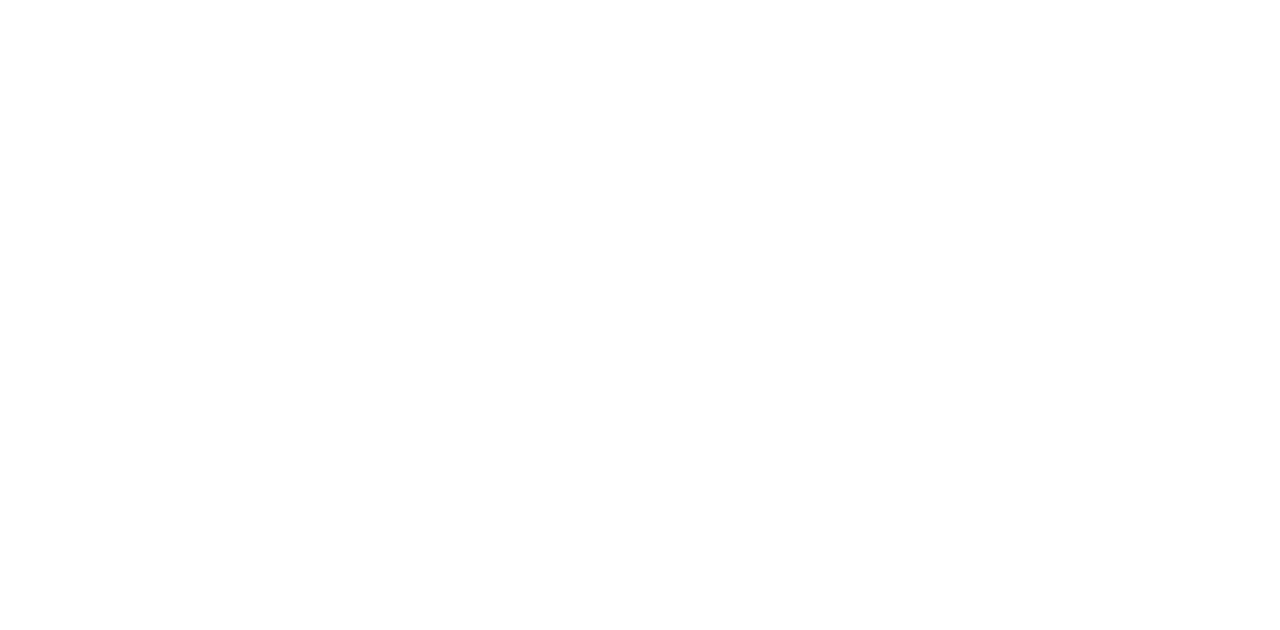
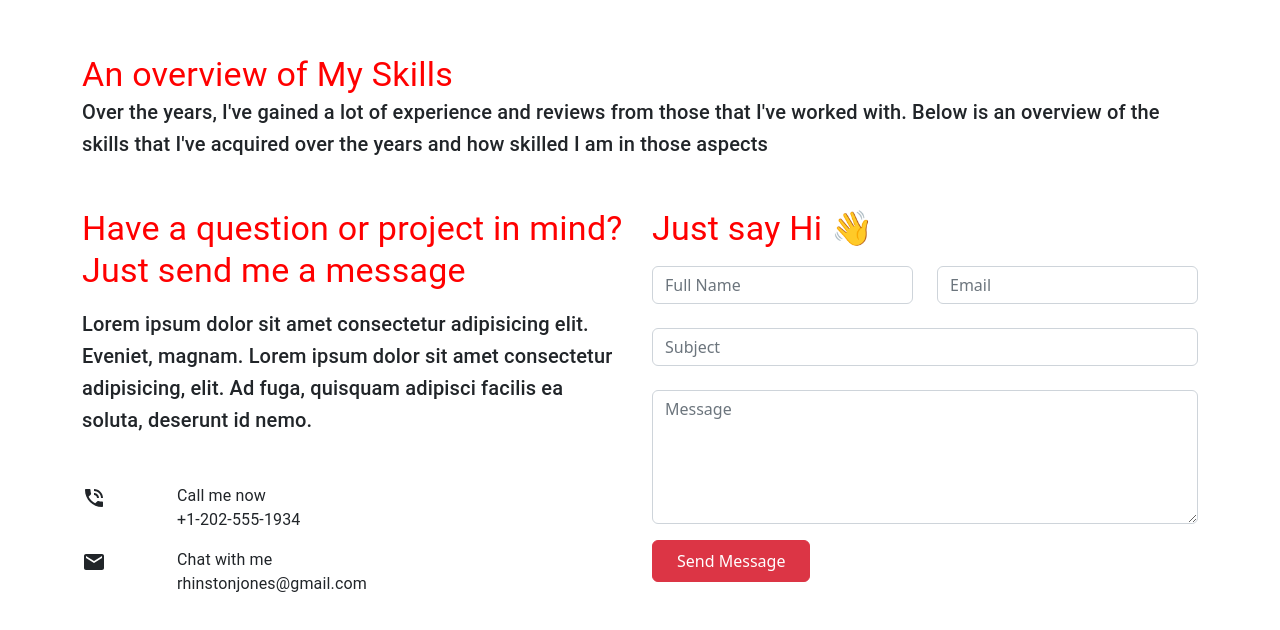
Before and after one commit to Nadeem-png/portfolio, a React (Create React App) app: page / in a window 1280 px wide. Shown: the part 1370-2000 px from the top of the page. Before the commit the page ends 800 px from the top, so only its background shows below. Built offline with nearby package versions, Linux system fonts and the light colour scheme.

Commit message:
first commit

```diff
--- a/src/component/About.js
+++ b/src/component/About.js
@@ -2,10 +2,12 @@
 import Grid from '@mui/material/Grid';
 import Box from '@mui/material/Box';
 import Typography from '@mui/material/Typography';
+import image from './image.png';
+
 
 export default function About() {
   return (
-    <div className='container mt-5 mb-5'>
+    <div className='container mt-5 '>
     <Box sx={{ width: '100%' }}>
     <Grid container rowSpacing={1} columnSpacing={{ xs: 1, sm: 2, md: 3 }}>
 
@@ -22,7 +24,7 @@
 </Typography>
       </Grid>
       <Grid item xs={6}>
-        4
+      <img src={image} alt="Logo" className='h-50'/>
       </Grid>
     </Grid>
   </Box>
--- a/src/component/Contact.js
+++ b/src/component/Contact.js
@@ -1,5 +1,7 @@
 import React from 'react';
 import Typography from '@mui/material/Typography';
+import EmailIcon from '@mui/icons-material/Email';
+import PhoneInTalkIcon from '@mui/icons-material/PhoneInTalk';
 
 export default function Contact() {
   return (
@@ -13,9 +15,60 @@
         <Typography className='mt-3' variant="h6">
         Lorem ipsum dolor sit amet consectetur adipisicing elit. Eveniet, magnam. Lorem ipsum dolor sit amet consectetur adipisicing, elit. Ad fuga, quisquam adipisci facilis ea soluta, deserunt id nemo.
         </Typography>
+        <div className='row mt-5'>
+        <div className='col-2'>
+          <PhoneInTalkIcon/>
+
+
+</div>
+<div className='col-10'>
+<Typography >
+Call me now
+
+        </Typography>
+        <Typography  >
+        +1-202-555-1934
+        </Typography>
+
+</div>
+        </div>
+        <div className='row mt-3'>
+        <div className='col-2'>
+        <EmailIcon/>
+
+</div>
+<div className='col-10'>
+<Typography >
+Chat with me
+        </Typography>
+        <Typography  >
+        rhinstonjones@gmail.com
+        </Typography>
+
+</div>
+        </div>
 
         </div>
         <div className='col-lg-6'>
+        <Typography variant="h4" color="red" >
+        Just say Hi 👋
+        </Typography>
+          <form className='mt-3'>
+            <div className='row'>
+              <div className='col'>
+<input type='text' className='form-control' placeholder='Full Name'/>
+              </div>
+              <div className='col'>
+              <input type='email'  className='form-control'placeholder='Email'/>
+</div>
+
+            </div>
+            <input type='text'  className='form-control mt-4'placeholder='Subject'/>
+<textarea className='form-control mt-4' rows={5} cols={50} placeholder='Message'>
+
+</textarea>
+<button className='btn btn-danger py-2 px-4 mt-3'>Send Message</button>
+          </form>
 
         </div>
 
```
Also changed, not shown: src/component/image.png (added).
